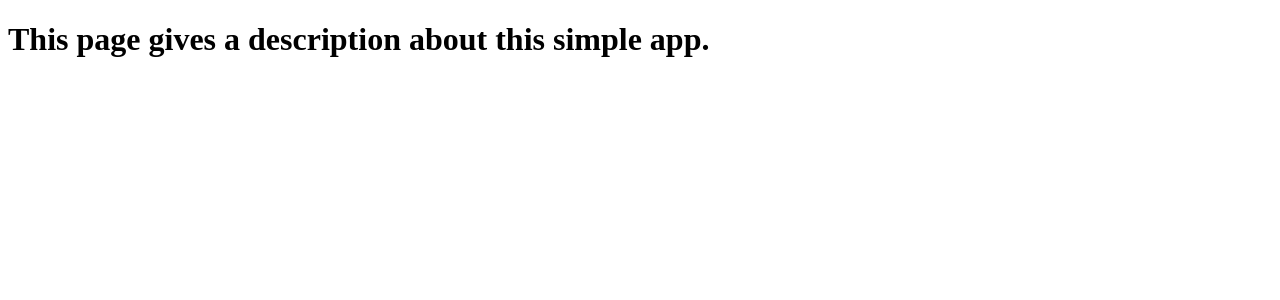
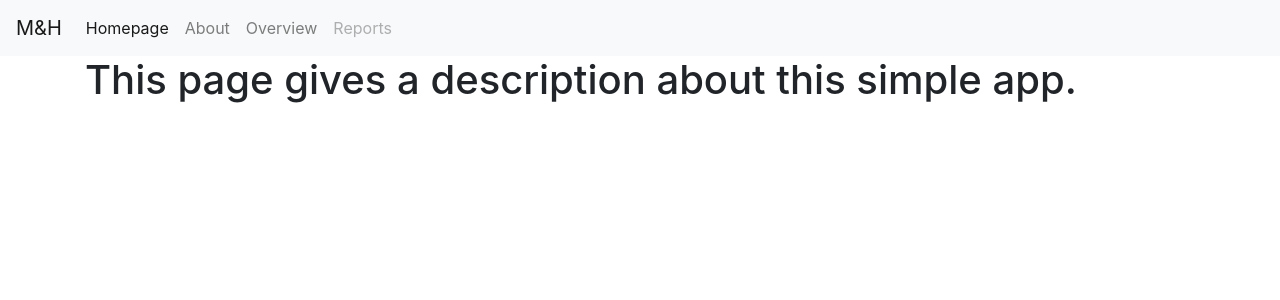
Before and after one commit to bukandu1/morganholmes, a Django app: page /about/ in a window 1280 px wide. Shown: the top 300 px of the page. Run offline with Django 3.2, Linux system fonts and the light colour scheme; some libraries are stand-ins or nearby versions.

Commit message:
Updated templates with inherited template and added nav bar.

```diff
--- a/djangoinvest/mh/templates/mh/about.html
+++ b/djangoinvest/mh/templates/mh/about.html
@@ -1,12 +1,6 @@
-<!DOCTYPE html>
-<html>
+{% extends "mh/base.html" %}
 
-<head>
-    <title> About </title>
-</head>
+{%block content%}
+<h1> This page gives a description about this simple app. </h1>
 
-<body>
-    <h1> This page gives a description about this simple app. </h1>
-</body>
-
-</html>
+{% endblock content %}
--- /dev/null
+++ b/djangoinvest/mh/templates/mh/base.html
@@ -0,0 +1,64 @@
+<!DOCTYPE html>
+<html>
+<head>
+    <!-- Required meta tags -->
+    <meta charset="utf-8">
+    <meta name="viewport" content="width=device-width, initial-scale=1, shrink-to-fit=no">
+
+    <!-- Bootstrap CSS -->
+    <link rel="stylesheet" href="https://maxcdn.bootstrapcdn.com/bootstrap/4.0.0/css/bootstrap.min.css"
+        integrity="sha384-Gn5384xqQ1aoWXA+058RXPxPg6fy4IWvTNh0E263XmFcJlSAwiGgFAW/dAiS6JXm" crossorigin="anonymous">
+
+
+    {% if title %}
+        <title> Welcome to Morgan & Holmes </title>
+    {% else %}
+        <title> Morgan & Holmes </title>
+    {% endif %}
+</head>
+
+<body>
+    <!-- Navigation Bar -->
+    <nav class="navbar navbar-expand-lg navbar-light bg-light">
+        <a class="navbar-brand" href="#">M&H</a>
+        <button class="navbar-toggler" type="button" data-toggle="collapse" data-target="#navbarNav"
+            aria-controls="navbarNav" aria-expanded="false" aria-label="Toggle navigation">
+            <span class="navbar-toggler-icon"></span>
+        </button>
+        <div class="collapse navbar-collapse" id="navbarNav">
+            <ul class="navbar-nav">
+                <li class="nav-item active">
+                    <a class="nav-link" href="#">Homepage <span class="sr-only">(current)</span></a>
+                </li>
+                <li class="nav-item">
+                    <a class="nav-link" href="#">About</a>
+                </li>
+                <li class="nav-item">
+                    <a class="nav-link" href="#">Overview</a>
+                </li>
+                <li class="nav-item">
+                    <a class="nav-link disabled" href="#">Reports</a>
+                </li>
+            </ul>
+
+        </div>
+    </nav>
+
+    <div class="container">
+        {% block content %} {% endblock %}
+    </div>
+
+    <!-- Optional JavaScript -->
+    <!-- jQuery first, then Popper.js, then Bootstrap JS -->
+    <script src="https://code.jquery.com/jquery-3.2.1.slim.min.js"
+        integrity="sha384-KJ3o2DKtIkvYIK3UENzmM7KCkRr/rE9/Qpg6aAZGJwFDMVNA/GpGFF93hXpG5KkN"
+        crossorigin="anonymous"></script>
+    <script src="https://cdnjs.cloudflare.com/ajax/libs/popper.js/1.12.9/umd/popper.min.js"
+        integrity="sha384-ApNbgh9B+Y1QKtv3Rn7W3mgPxhU9K/ScQsAP7hUibX39j7fakFPskvXusvfa0b4Q"
+        crossorigin="anonymous"></script>
+    <script src="https://maxcdn.bootstrapcdn.com/bootstrap/4.0.0/js/bootstrap.min.js"
+        integrity="sha384-JZR6Spejh4U02d8jOt6vLEHfe/JQGiRRSQQxSfFWpi1MquVdAyjUar5+76PVCmYl"
+        crossorigin="anonymous"></script>
+</body>
+
+</html>
--- a/djangoinvest/mh/views.py
+++ b/djangoinvest/mh/views.py
@@ -18,7 +18,7 @@ investors = [
 
 # Home page
 def home(request):
-    return render(request, 'mh/home.html')
+    return render(request, 'mh/home.html', {'title': "Morgan & Holmes"})
 
 def about(request):
     return render(request, 'mh/about.html')
```
Also changed, not shown: djangoinvest/mh/templates/mh/home.html (+3 -8 lines), djangoinvest/mh/templates/mh/overview.html (+4 -10 lines).
